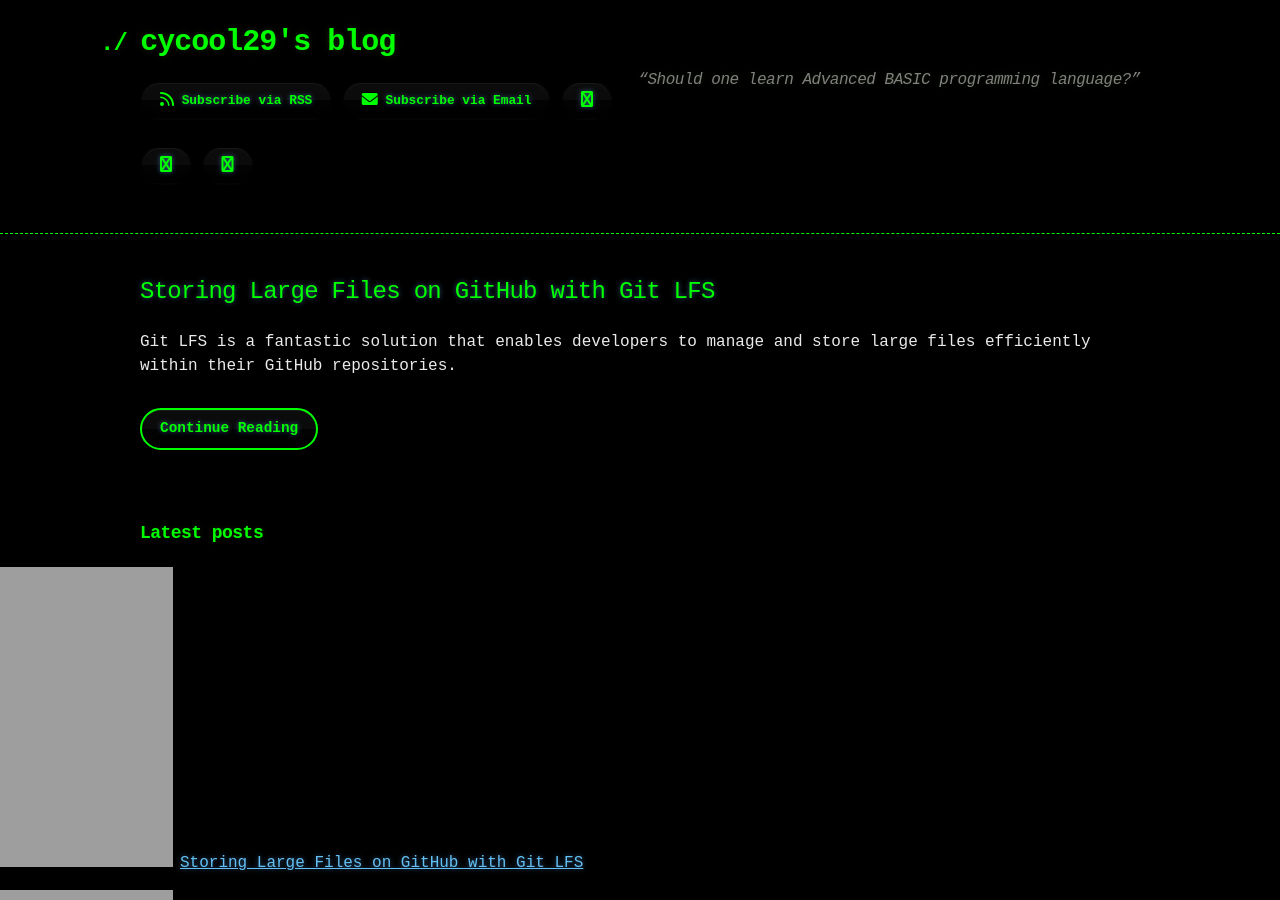
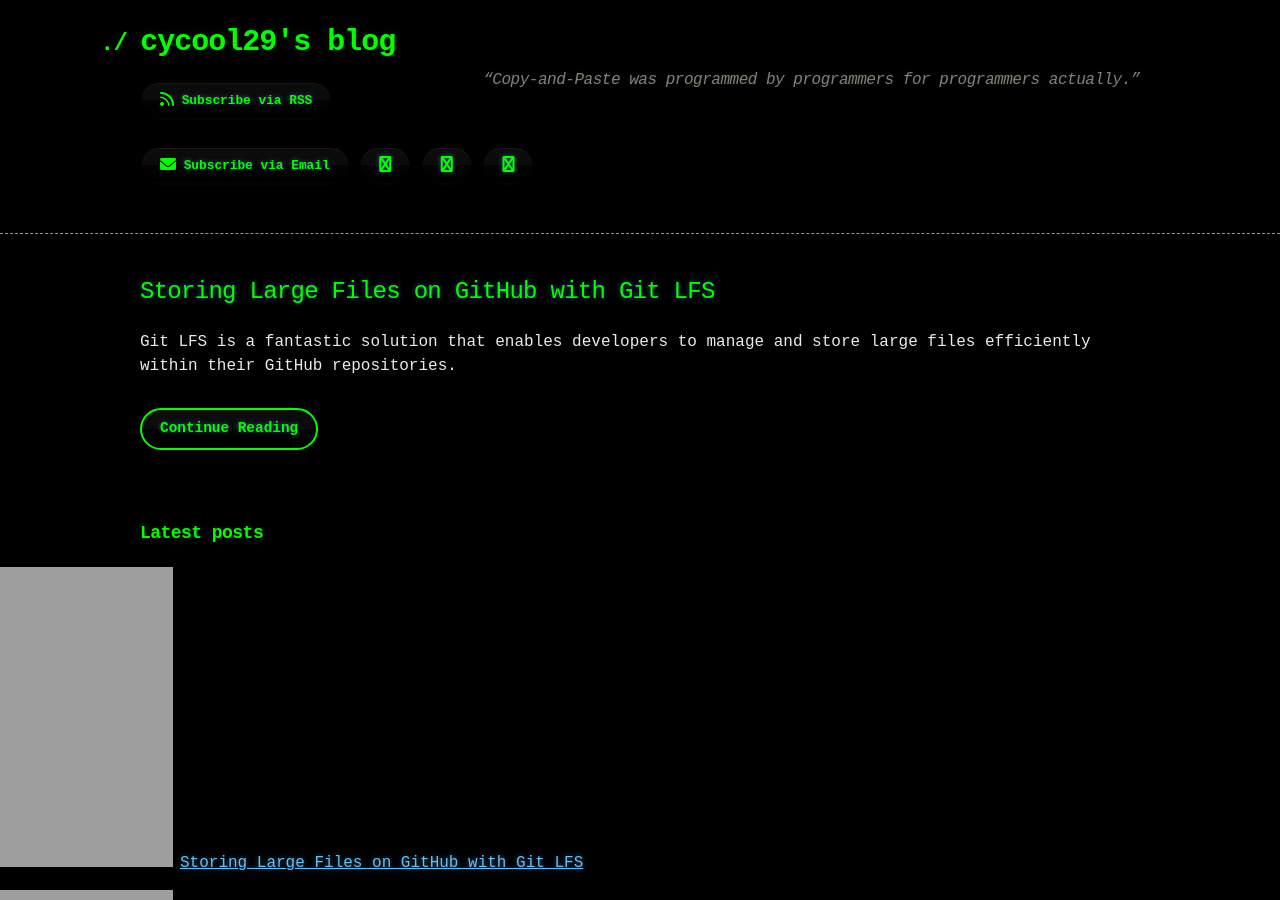
Before and after one commit to cycool29/cycool29.github.io, a Jekyll site: the page built from index.md, in a window 1280 px wide and 900 px high. Built offline with Jekyll 4.4.1, drawn with Linux system fonts in a browser that asks for light colours; a style sheet for code colours, icons or effects is not loaded.

Commit message:
Update quotes

```diff
--- a/_config.yml
+++ b/_config.yml
@@ -1,5 +1,5 @@
 title: cycool29's blog
-description: "“Should one learn Advanced BASIC programming language?” "
+description: "“Copy-and-Paste was programmed by programmers for programmers actually.” "
 bio: A high school student. Intermediate in Python, Git, Bash. Learning JavaScript. He/Him. "
 author: cycool29
 url: https://cycool29.github.io
```
